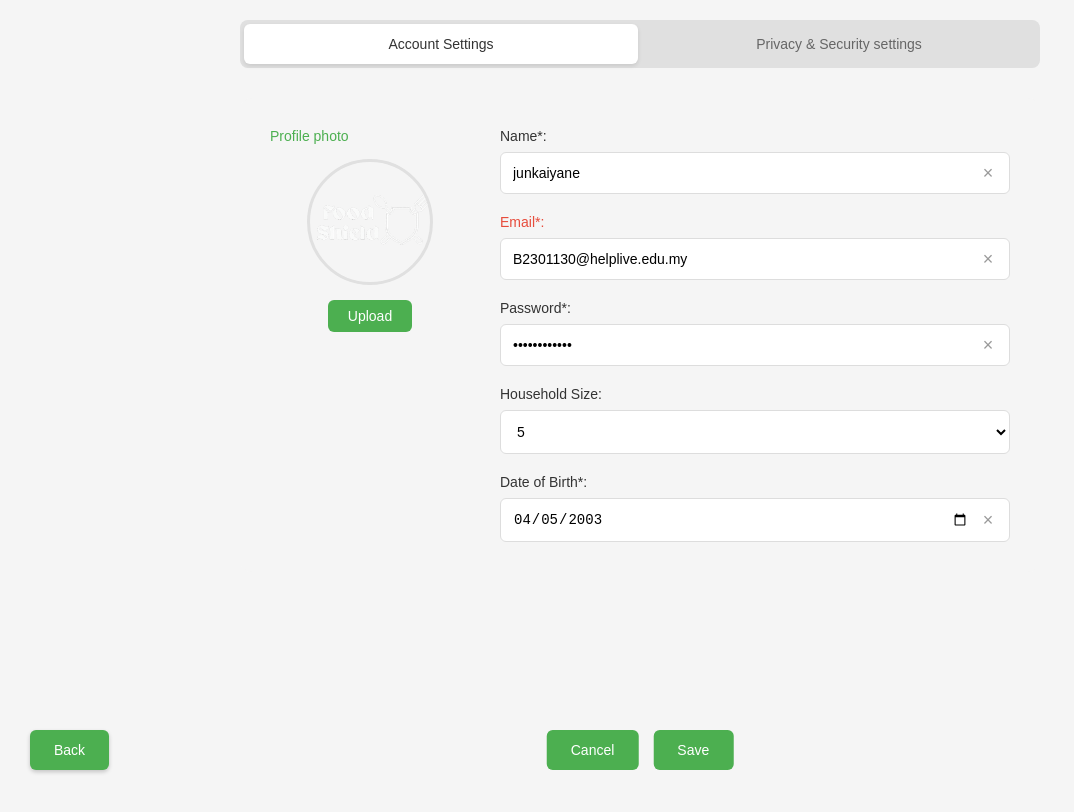
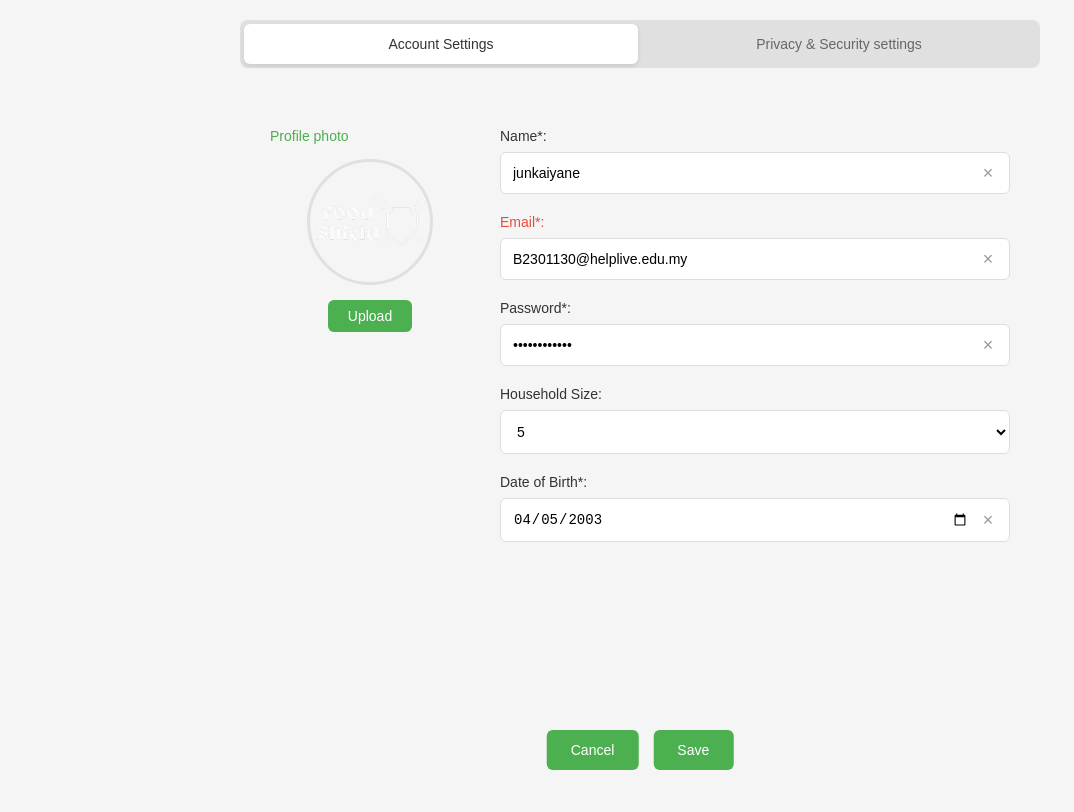
Before and after one commit to Jun20220703/bit216as, an Angular app: page /account-settings in a window 1280 px wide. Shown: the top 812 px of the page, without its empty margins (0-1074 px from the left). Built offline with nearby package versions, Linux system fonts and the light colour scheme.

Commit message:
Update accountSettings.component.html

```diff
--- a/src/app/components/registerAndPrivacySettings/accountSettings/accountSettings.component.html
+++ b/src/app/components/registerAndPrivacySettings/accountSettings/accountSettings.component.html
@@ -139,9 +139,4 @@
       </div>
     </div>
   </div>
-
-  <!-- Back Button -->
-  <div class="back-button-container">
-    <button class="back-button" (click)="onBack()">Back</button>
-  </div>
 </div>
```
